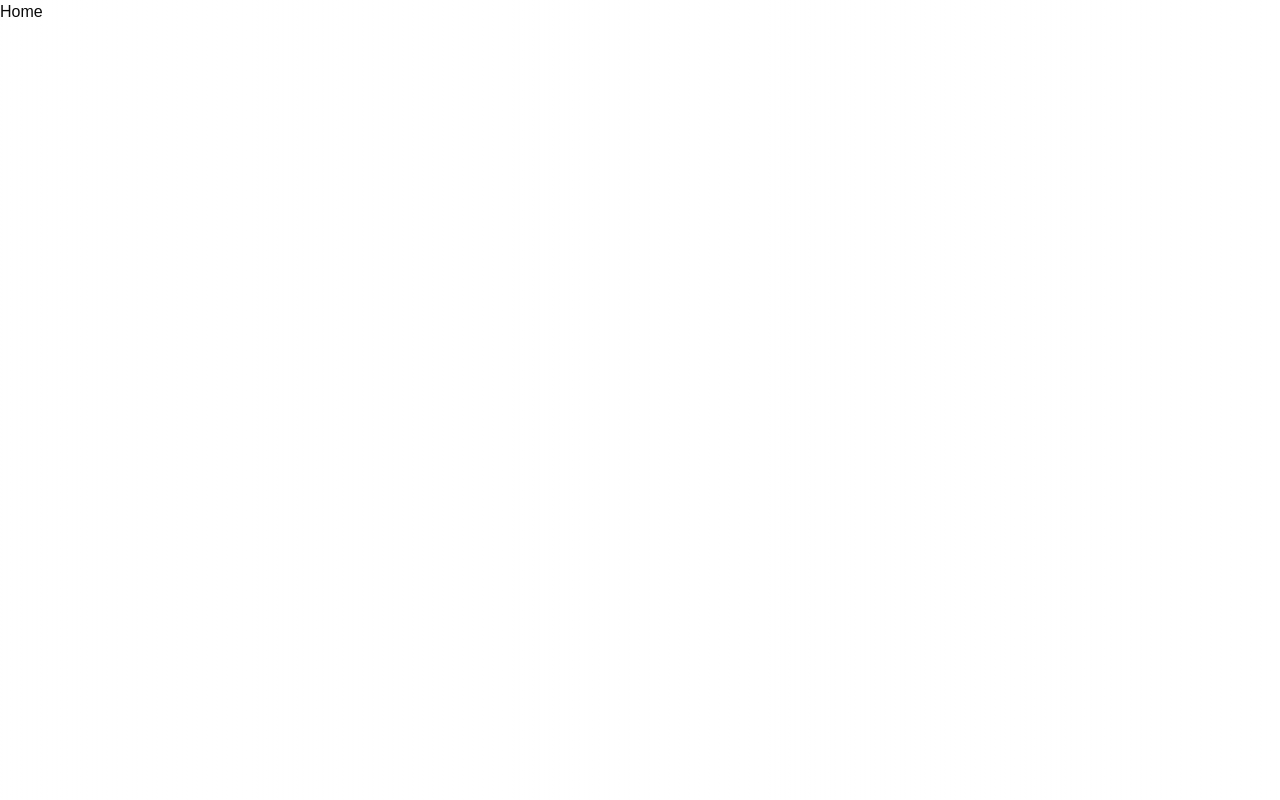
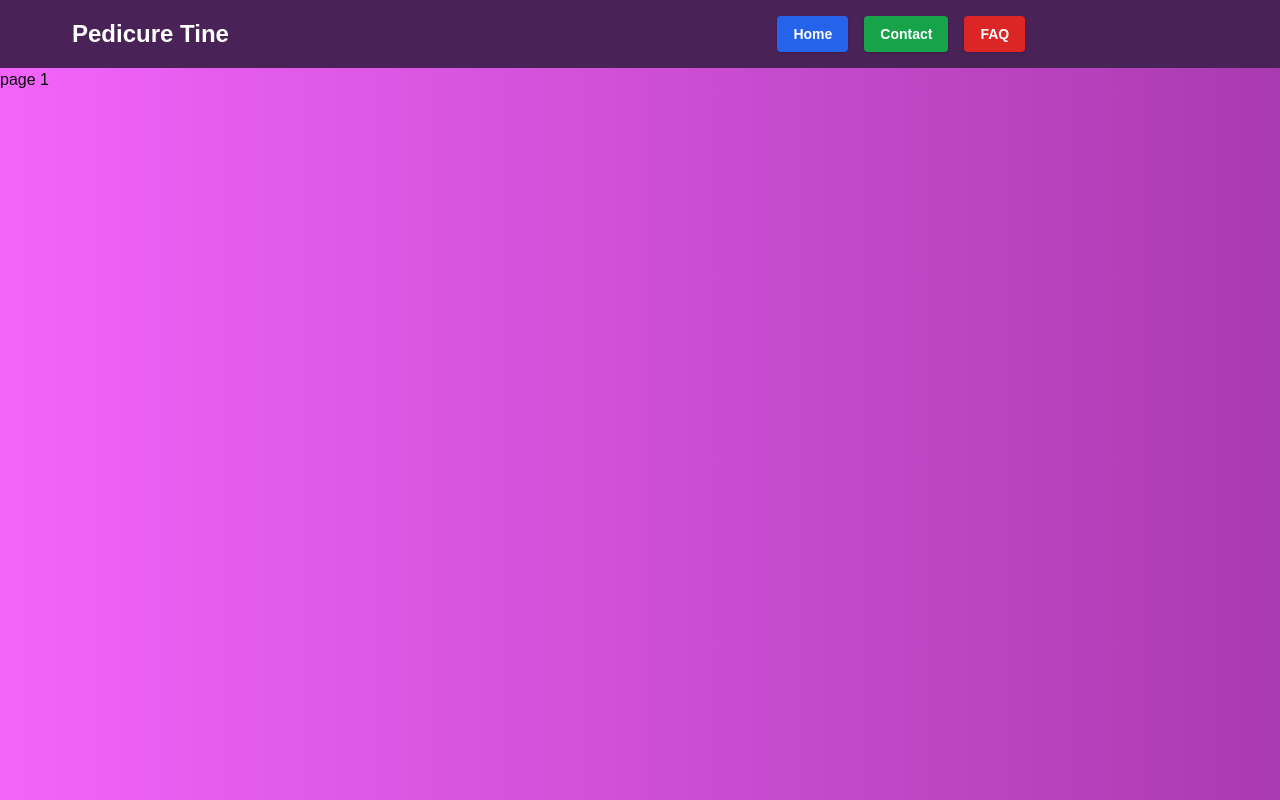
Before and after one commit to BlueGhostface/SiteMom, a Next.js app: page / in a window 1280 px wide. Built offline with nearby package versions, Linux system fonts and the light colour scheme.

Commit message:
header/nav added

```diff
--- a/app/domain/home/Header.tsx
+++ b/app/domain/home/Header.tsx
@@ -1,25 +1,35 @@
+"use client";
 import { Button } from "@/components/ui/button";
 import { useRouter } from "next/navigation";
 
+export function Header() {
+  const router = useRouter();
 
-
-export function Header() {
-
-
-    const router = useRouter();
-
-    const NavigateHome = () => {
-        router.push('/');
-    };
-
+  const NavigateHome = () => {
+    router.push("/");
+  };
 
   return (
-    <header>
-      <div className="flex flex-row  ">
-            <div className="grow">
-                <Button className="m-2 h-full text-xl font-bold hover:bg-campus-card-button-hover hover:drop-shadow-xl" onClick={NavigateHome}> Home</Button>
-            </div>
+    <nav className="bg-nav-background text-white py-4 px-10">
+      <div className="container mx-auto flex grow items-center justify-between">
+        {/* Left Section - Title (30%) */}
+        <div className="w-3/10 grow">
+          <h1 className="text-2xl font-bold" onClick={NavigateHome}>Pedicure Tine</h1>
         </div>
-    </header>
+
+        {/* Right Section - Buttons (60%) */}
+        <div className="w-6/10 flex grow justify-center space-x-4">
+          <Button className="bg-blue-600 hover:bg-blue-700 text-white font-bold py-2 px-4 rounded">
+            Home
+          </Button>
+          <Button className="bg-green-600 hover:bg-green-700 text-white font-bold py-2 px-4 rounded">
+            Contact
+          </Button>
+          <Button className="bg-red-600 hover:bg-red-700 text-white font-bold py-2 px-4 rounded">
+            FAQ
+          </Button>
+        </div>
+      </div>
+    </nav>
   );
 }
--- a/app/layout.tsx
+++ b/app/layout.tsx
@@ -1,5 +1,6 @@
 import type { Metadata } from "next";
 import "./globals.css";
+import { Header } from './domain/home/Header';
 
 
 export const metadata: Metadata = {
@@ -15,7 +16,7 @@ export default function RootLayout({
   return (
     <html lang="en">
       <body className="bg-gradient-to-r from-background to-background-gradient" >
-        {children}
+        <Header/>{children}
       </body>
     </html>
   );
--- a/app/page.tsx
+++ b/app/page.tsx
@@ -1,7 +1,7 @@
 export default function Home() {
   return (
     <div>
-      <h1>Home</h1>
+      <h1>page 1</h1>
     </div>
   );
 }
--- a/tailwind.config.ts
+++ b/tailwind.config.ts
@@ -12,7 +12,7 @@ const config: Config = {
   		sans: ['Helvetica"', 'ui-sans-serif', 'system-ui']
   	},
   	container: {
-  		center: 'true',
+  		center: true,
   		padding: '2rem',
   		screens: {
   			sm: '640px',
@@ -24,7 +24,17 @@ const config: Config = {
   	},
   	extend: {
   		colors: {
-  			background: 'hsl(var(--background))',
+  			background: {
+				DEFAULT: '#f264fa',
+				gradient: '#aa3ab0'
+			},
+			nav:{
+				background:{
+					DEFAULT:'#492257'
+				}
+			},
+
+
   			foreground: 'hsl(var(--foreground))',
   			card: {
   				DEFAULT: 'hsl(var(--card))',
@@ -72,6 +82,5 @@ const config: Config = {
   		}
   	}
   },
-  plugins: [require("tailwindcss-animate")],
 };
 export default config;
```
